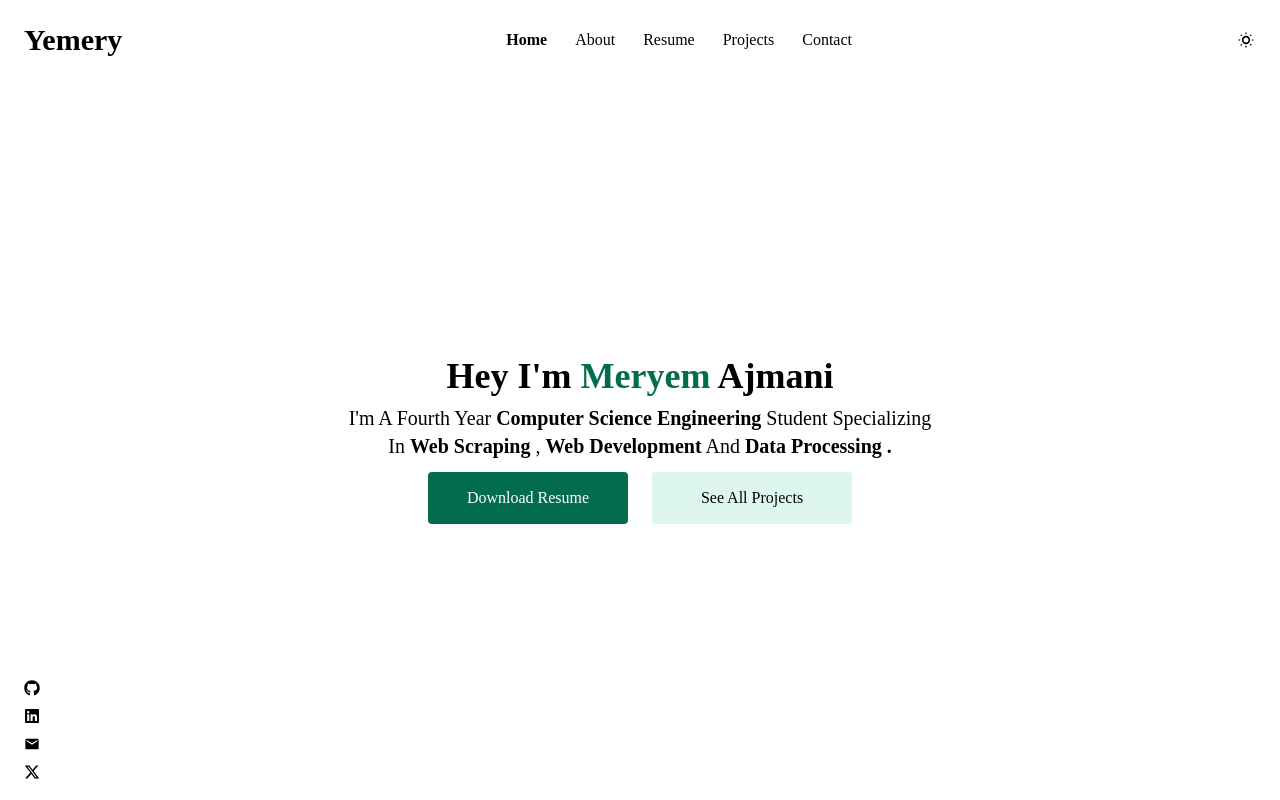
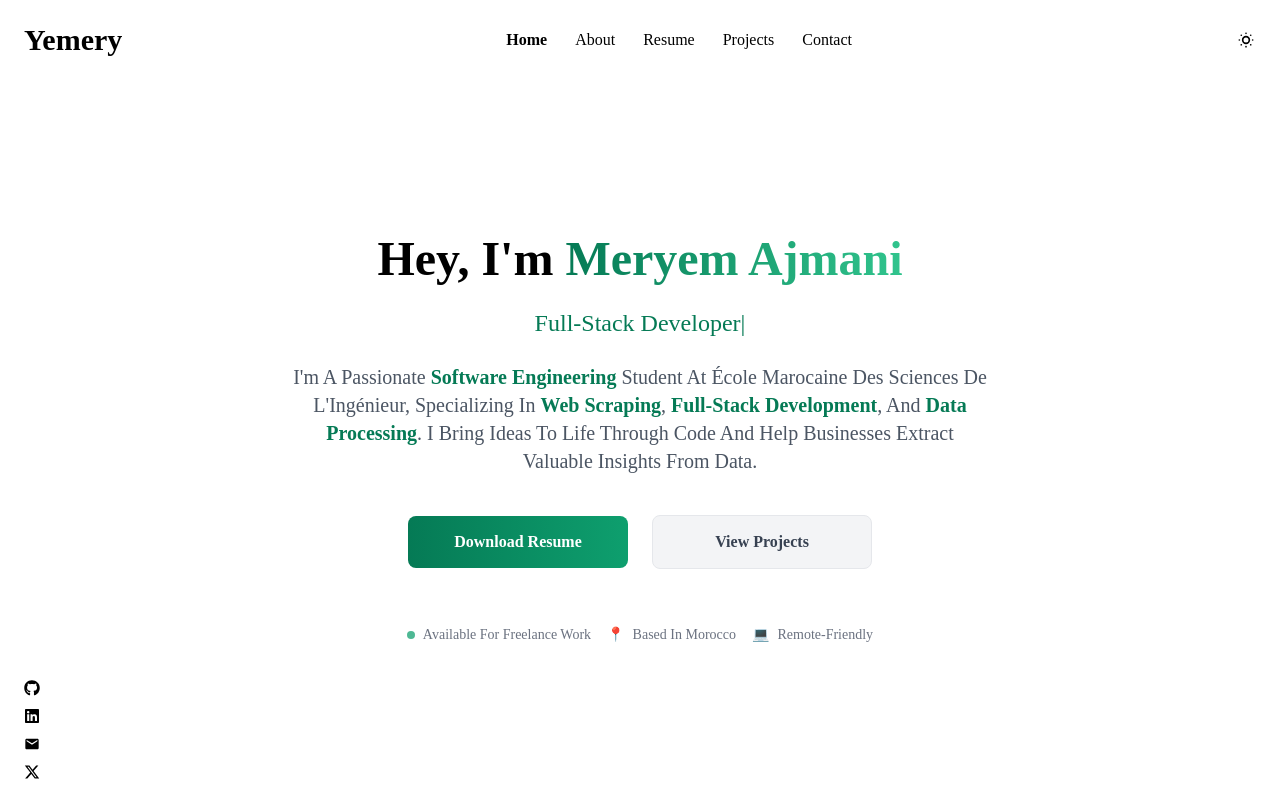
Before and after one commit to yemery/my-portfolio, a React (Vite) app: page / in a window 1280 px wide. Built offline with nearby package versions, Linux system fonts and the light colour scheme.

Commit message:
Updates On UI And Content

```diff
--- a/src/assets/data/sitedata.js
+++ b/src/assets/data/sitedata.js
@@ -222,28 +222,115 @@ const experience = [
 const skills = [
   {
     category: "Frontend Development",
-    skills: ["CSS", "HTML", "React", "Tailwind"],
+    skills: ["CSS", "HTML", "React", "Tailwind CSS", "JavaScript", "Chart.js"],
   },
   {
     category: "Backend Development",
-    skills: ["Laravel","Django","Django Rest Framework"],
+    skills: ["Laravel", "Django", "Django Rest Framework", "Node.js", "Express.js", "PHP"],
   },
   {
     category: "Database Management",
-    skills: ["MongoDB", "MySQL", "Oracle", "SQL Server"],
-  },
-  {
-    category: "Miscellaneous",
-    skills: ["Discord", "Vite", "Git", "GitHub", "Chart.js","Axios","Insomnia", "Jwt" ],
-  },
-  {
-    category: "Web Scraping",
-    skills: ["Beautiful Soup", "Selenium"],
+    skills: ["MongoDB", "MySQL", "Oracle", "SQL Server", "PostgreSQL"],
   },
   {
     category: "Programming Languages",
-    skills: ["C++", "Javascript", "PHP", "Python" ,"Java 21+"],
+    skills: ["Python", "JavaScript", "PHP", "Java 21+", "C++"],
   },
+  {
+    category: "Web Scraping & Automation",
+    skills: ["Beautiful Soup", "Selenium", "Scrapy", "Pandas", "Requests"],
+  },
+  {
+    category: "Development Tools",
+    skills: ["Git", "GitHub", "Vite", "Insomnia", "IntelliJ IDEA", "VS Code"],
+  },
+  {
+    category: "Cloud & DevOps",
+    skills: ["MongoDB Atlas", "Laravel Sanctum", "JWT", "REST APIs"],
+  },
+  {
+    category: "Data Processing",
+    skills: ["Pandas", "JSON", "Data Mining", "Data Cleaning", "Excel"],
+  },
+];
+
+// Additional professional information
+const certifications = [
+  {
+    name: "Full-Stack Web Development Technician",
+    issuer: "Institut Spécialisé de Technologie Appliquée NTIC Rabat",
+    year: "2023",
+    description: "Comprehensive training in modern web development technologies"
+  }
+];
+
+const languages = [
+  {
+    language: "Arabic",
+    proficiency: "Native"
+  },
+  {
+    language: "French",
+    proficiency: "Fluent"
+  },
+  {
+    language: "English",
+    proficiency: "Professional"
+  }
+];
+
+const contactInfo = {
+  email: "meryemajmani33@gmail.com",
+  location: "Rabat, Morocco",
+  availability: "Available for freelance work",
+  timezone: "GMT+1 (Morocco Time)",
+  linkedIn: "",
+  github: "https://github.com/yemery",
+  fiverr: "https://www.fiverr.com/meryemajmani"
+};
+
+const achievements = [
+  {
+    title: "Web Tech Lead",
+    organization: "GDSC EMSI RABAT",
+    period: "March 2024 - Present",
+    description: "Leading web technology initiatives and mentoring fellow members"
+  },
+  {
+    title: "Successful Freelancer",
+    platform: "Multiple platforms",
+    period: "2024 - Present",
+    description: "Delivering high-quality web scraping and development solutions"
+  },
+  {
+    title: "Laravel Migration Expert",
+    project: "Ministry Project",
+    period: "Summer 2024",
+    description: "Successfully migrated Laravel 5 to Laravel 10 with modern architecture"
+  }
+];
+
+const services = [
+  {
+    title: "Web Scraping & Data Extraction",
+    description: "Custom solutions for extracting data from websites using Python, BeautifulSoup, and Selenium",
+    technologies: ["Python", "BeautifulSoup", "Selenium", "Scrapy", "Pandas"]
+  },
+  {
+    title: "Full-Stack Web Development",
+    description: "Modern web applications using React, Laravel, and Django frameworks",
+    technologies: ["React", "Laravel", "Django", "MySQL", "Tailwind CSS"]
+  },
+  {
+    title: "Data Processing & Analysis",
+    description: "Clean, transform, and analyze data to provide meaningful insights",
+    technologies: ["Pandas", "Python", "Excel", "JSON", "Data Visualization"]
+  },
+  {
+    title: "API Development & Integration",
+    description: "RESTful APIs and third-party integrations for seamless data flow",
+    technologies: ["Laravel", "Django REST", "Node.js", "JWT", "API Design"]
+  }
 ];
 
 const volenteering = [
@@ -308,53 +395,93 @@ const timelineData = [
 const aboutData = {
   education: [
     {
-      period: "October 2021",
-      institution: "Institut Spécialisé de Technologie Appliquée NTIC Rabat",
-      specialization: "full-stack web development technician",
+      period: "October 2023 - Present",
+      institution: "École Marocaine des Sciences de l'Ingénieur",
+      specialization: "Software Engineering",
+      location: "Rabat, Morocco",
+      status: "Currently pursuing degree",
       achievements: [
-        "web applications",
-        "automation scripts",
-        "data extraction tools"
+        "Advanced software engineering principles",
+        "Modern development methodologies",
+        "System architecture and design"
       ]
     },
     {
-      period: "July 2023",
-      institution: "École Marocaine des Sciences de l'Ingénieur in Rabat",
-      specialization: "software engineering",
-      additionalInfo: "freelance Web Scraper & Data Cleaner",
-      skills: [
-        "web scraping",
-        "data extraction",
-        "automation"
+      period: "October 2021 - July 2023",
+      institution: "Institut Spécialisé de Technologie Appliquée NTIC Rabat",
+      specialization: "Full-Stack Web Development Technician",
+      location: "Rabat, Morocco",
+      status: "Graduated with distinction",
+      achievements: [
+        "Web application development",
+        "Database design and management",
+        "Automation scripts and tools",
+        "Data extraction and processing"
+      ]
+    },
+    {
+      period: "October 2020 - July 2021",
+      institution: "Lycée Abidar El Ghifari",
+      specialization: "Baccalaureate in Mathematical Sciences A",
+      location: "Morocco",
+      status: "Graduated",
+      achievements: [
+        "Strong mathematical foundation",
+        "Analytical thinking skills",
+        "Problem-solving abilities"
       ]
     }
   ],
   internships: [
     {
-      period: "final year",
-      company: "Al Omrane Rabat",
-      role: "intern web developer",
-      project: "material management web application",
+      period: "August 2024 - September 2024",
+      company: "Ministère de l'Aménagement du Territoire et d'Urbanisme",
+      role: "Software Engineering Intern",
+      location: "Rabat-Salé-Kénitra, Morocco",
+      project: "Web Application Migration and Modernization",
       responsibilities: [
-        "user roles",
-        "stock management",
-        "data visualization",
-        "data cleaning and automation using Pandas and Selenium"
-      ]
+        "Migrated Laravel 5 application to Laravel 10",
+        "Implemented client-server architecture separation",
+        "Developed RESTful API endpoints",
+        "Integrated Laravel Sanctum for authentication",
+        "Implemented real-time notifications with Pusher"
+      ],
+      technologies: ["Laravel", "Laravel Sanctum", "MySQL", "React.js", "REST APIs", "Pusher"]
     },
     {
-      period: "Summer 2024",
-      company: "Ministry of Urban Planning",
-      role: "Software Engineering Internship",
-      project: "migrating a Laravel 5 application to Laravel 10",
-      tasks: [
-        "implementing RESTful APIs",
-        "integrating real-time notifications with Pusher"
-      ]
+      period: "March 2023 - April 2023",
+      company: "Al Omrane Rabat-Salé-Kenitra",
+      role: "Web App Developer Intern",
+      location: "Rabat, Morocco",
+      project: "Consumable Stock Management System",
+      responsibilities: [
+        "System documentation and UML design",
+        "User role management implementation",
+        "Data visualization with Chart.js",
+        "Automated data processing with Pandas and Selenium",
+        "Database optimization and management"
+      ],
+      technologies: ["Laravel 9", "MySQL", "Chart.js", "Python", "Pandas", "Selenium", "UML"]
     }
   ],
+  freelance: {
+    period: "February 2025 - Present",
+    platforms: ["Fiverr", "Independent clients"],
+    services: [
+      "Custom web application development",
+      "Web scraping and data extraction",
+      "Data mining and analysis",
+      "Workflow automation",
+      "Database design and optimization"
+    ],
+    clientSatisfaction: "100% positive feedback",
+    projectsCompleted: "20+"
+  },
   contact: {
-    email: "mailto:meryemajmani33@gmail.com"
+    email: "meryemajmani33@gmail.com",
+    location: "Rabat, Morocco",
+    availability: "Available for freelance projects",
+    preferredContact: "Email"
   }
 };
 
@@ -367,5 +494,10 @@ export {
   skills,
   volenteering,
   timelineData,
-  aboutData
+  aboutData,
+  certifications,
+  languages,
+  contactInfo,
+  achievements,
+  services
 };
--- a/src/components/Hero/Hero.jsx
+++ b/src/components/Hero/Hero.jsx
@@ -3,60 +3,89 @@ import { TypeAnimation } from "react-type-animation";
 
 const Hero = () => {
   return (
-    <div className="flex flex-col gap-y-3 items-center justify-center h-full text-center ">
-      <div className="flex flex-col gap-2 ">
-        <h1 className="text-xl md:text-4xl font-bold ">
-          hey i&apos;m{" "}
-          <span className="text-green-700 dark:text-primary-500">meryem </span>
-          ajmani{" "}
+    <div className="flex flex-col gap-y-6 items-center justify-center h-full text-center px-4">
+      <div className="flex flex-col gap-4">
+        <h1 className="text-2xl md:text-5xl font-bold leading-tight">
+          Hey, I&apos;m{" "}
+          <span className="text-green-700 dark:text-primary-500 bg-gradient-to-r from-green-600 to-green-400 bg-clip-text text-transparent">
+            Meryem Ajmani
+          </span>
         </h1>
-        <p className="max-w-[600px] text-base md:text-xl">
-          I&apos;m a fourth year{" "}
-          <span className="font-semibold">computer science engineering</span> {" "}
-          student specializing in {" "}
-          <span className="font-semibold">web scraping</span> ,{" "}
-          <span className="font-semibold">web development</span> {" "}and
-          <span className="font-semibold"> Data Processing .</span>
-          {/* , and
-          I&apos;m interested in <br />
+
+        <div className="text-lg md:text-2xl font-medium text-gray-700 dark:text-gray-300 min-h-[3rem] flex items-center justify-center">
           <TypeAnimation
-            preRenderFirstString={true}
             sequence={[
-              500,
-              "data analytics.",
-              1000,
-              "microservices architecture.",
-              1000,
-              "machine learning.",
-              1000,
+              'Software Engineer',
+              2000,
+              'Full-Stack Developer',
+              2000,
+              'Web Scraping Specialist',
+              2000,
+              'Data Processing Expert',
+              2000,
+              'Freelance Developer',
+              2000,
             ]}
+            wrapper="span"
             speed={50}
-            className="text-green-700 dark:text-primary-500 "
             repeat={Infinity}
-          /> */}
+            className="text-green-600 dark:text-green-400"
+          />
+        </div>
+
+        <p className="max-w-[700px] text-base md:text-xl leading-relaxed text-gray-600 dark:text-gray-300">
+          I&apos;m a passionate{" "}
+          <span className="font-semibold text-green-600 dark:text-green-400">Software Engineering</span>{" "}
+          student at École Marocaine des Sciences de l&apos;Ingénieur, specializing in{" "}
+          <span className="font-semibold text-green-600 dark:text-green-400">web scraping</span>,{" "}
+          <span className="font-semibold text-green-600 dark:text-green-400">full-stack development</span>, and{" "}
+          <span className="font-semibold text-green-600 dark:text-green-400">data processing</span>.
+          I bring ideas to life through code and help businesses extract valuable insights from data.
         </p>
       </div>
-      <div className="flex flex-col md:flex-row items-center gap-6 ">
+
+      <div className="flex flex-col md:flex-row items-center gap-6 mt-4">
         <a
           href="meryem-ajmani-resume.pdf"
-          className="px-4 py-4 bg-green-700 w-[200px] text-white leading-5 rounded hover:bg-green-500  dark:hover:bg-black dark:hover:text-white	dark:bg-white dark:text-black"
+          className="group px-6 py-4 bg-gradient-to-r from-green-600 to-green-500 hover:from-green-700 hover:to-green-600 w-[220px] text-white font-semibold leading-5 rounded-lg transition-all duration-300 transform hover:scale-105 hover:shadow-lg dark:from-green-500 dark:to-green-400 dark:hover:from-green-600 dark:hover:to-green-500"
           download={`meryem-ajmani-resume.pdf`}
           target="_blank"
           rel="noreferrer"
         >
-          Download Resume
+          <span className="flex items-center justify-center gap-2">
+           Download Resume
+          </span>
         </a>
 
         <NavLink
           to="/projects"
           className={({ isActive }) =>
-            isActive
-              ? "active"
-              : "px-4 py-4 bg-green-100 w-[200px] hover:bg-green-500 text-black border-b-green-100 leading-5 rounded  dark:hover:bg-black dark:hover:text-white	"
+            `group px-6 py-4 w-[220px] font-semibold leading-5 rounded-lg transition-all duration-300 transform hover:scale-105 hover:shadow-lg ${
+              isActive
+                ? "bg-green-100 text-green-700 dark:bg-green-800 dark:text-green-200"
+                : "bg-gray-100 hover:bg-green-50 text-gray-700 hover:text-green-600 border border-gray-200 hover:border-green-300 dark:bg-gray-800 dark:text-gray-300 dark:hover:bg-gray-700 dark:hover:text-green-400 dark:border-gray-700"
+            }`
           }
         >
-          see all projects
+          <span className="flex items-center justify-center gap-2">
+             View Projects
+          </span>
         </NavLink>
+      </div>
+
+      <div className="mt-8 flex flex-wrap justify-center gap-4 text-sm text-gray-500 dark:text-gray-400">
+        <div className="flex items-center gap-2">
+          <span className="w-2 h-2 bg-green-500 rounded-full animate-pulse"></span>
+          Available for freelance work
+        </div>
+        <div className="flex items-center gap-2">
+          <span>📍</span>
+          Based in Morocco
+        </div>
+        <div className="flex items-center gap-2">
+          <span>💻</span>
+          Remote-friendly
+        </div>
       </div>
     </div>
   );
--- a/src/components/Project/ProjectCard.jsx
+++ b/src/components/Project/ProjectCard.jsx
@@ -1,12 +1,10 @@
 import { FaGithub } from "react-icons/fa";
 import { Link } from "react-router-dom";
 import Badge from "../commons/Badge";
-import { useSelector } from "react-redux";
 import { Tooltip } from "flowbite-react";
 
 const ProjectCard = (props) => {
-  const { handleClick } = props;
-  const toolchoosed = useSelector((state) => state.project.tools);
+  const { handleClick, toolColors = {} } = props;
 
   return (
     <div className="flex bg-green-100 p-4 rounded dark:bg-surface-200 gap-3">
@@ -17,7 +15,7 @@ const ProjectCard = (props) => {
         </p>
         <div className="flex gap-1 flex-wrap">
           {props.tools.map((e, index) => (
-            <Badge key={index} content={e} color={toolchoosed[e.toLowerCase()]} />
+            <Badge key={index} content={e} color={toolColors[e.toLowerCase()]} />
           ))}
         </div>
       </div>
--- a/src/pages/Home.jsx
+++ b/src/pages/Home.jsx
@@ -43,6 +43,7 @@ const Home = () => {
         </script>
       </Helmet>
       <Hero />
+
     </>
   );
 };
```
Also changed, not shown: src/pages/Projects.jsx (+55 -14 lines).
